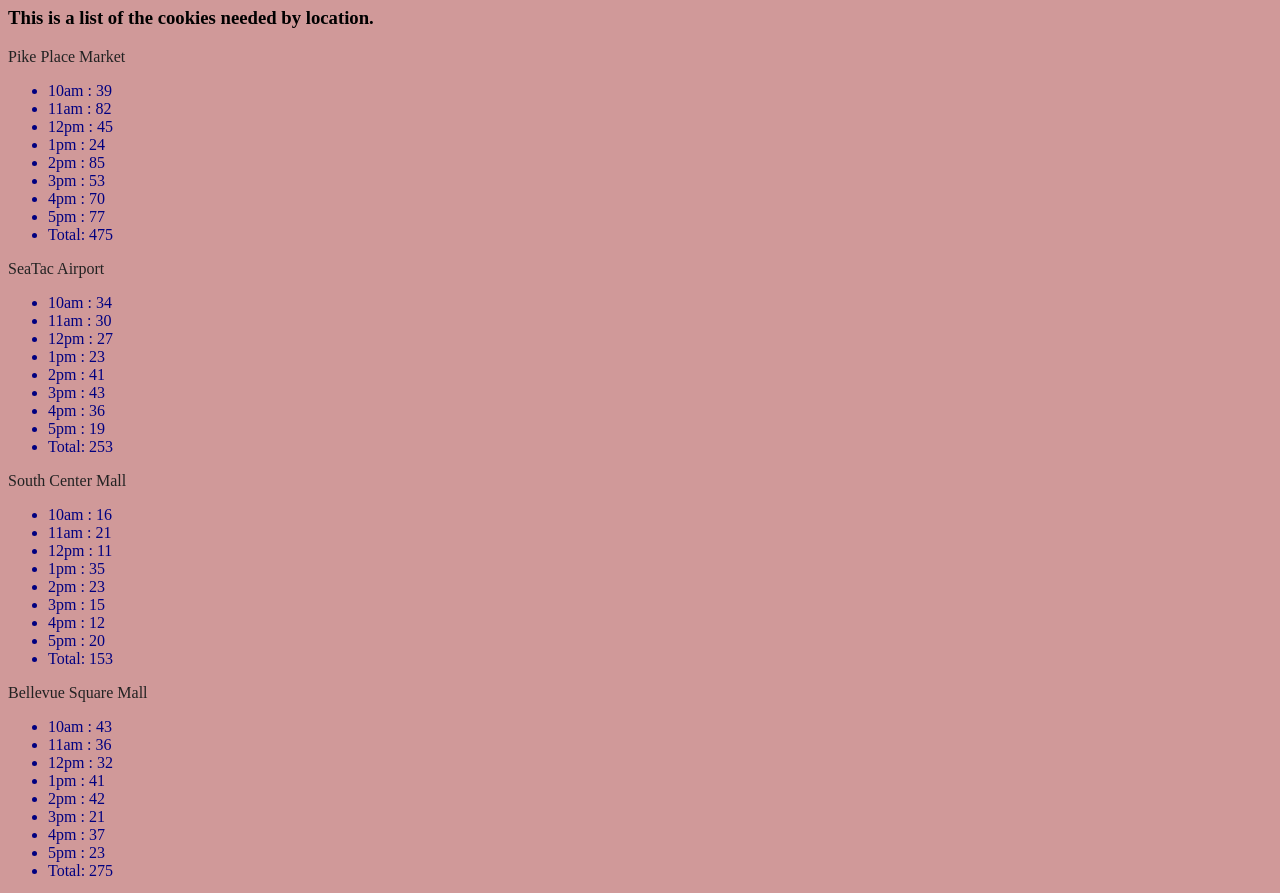
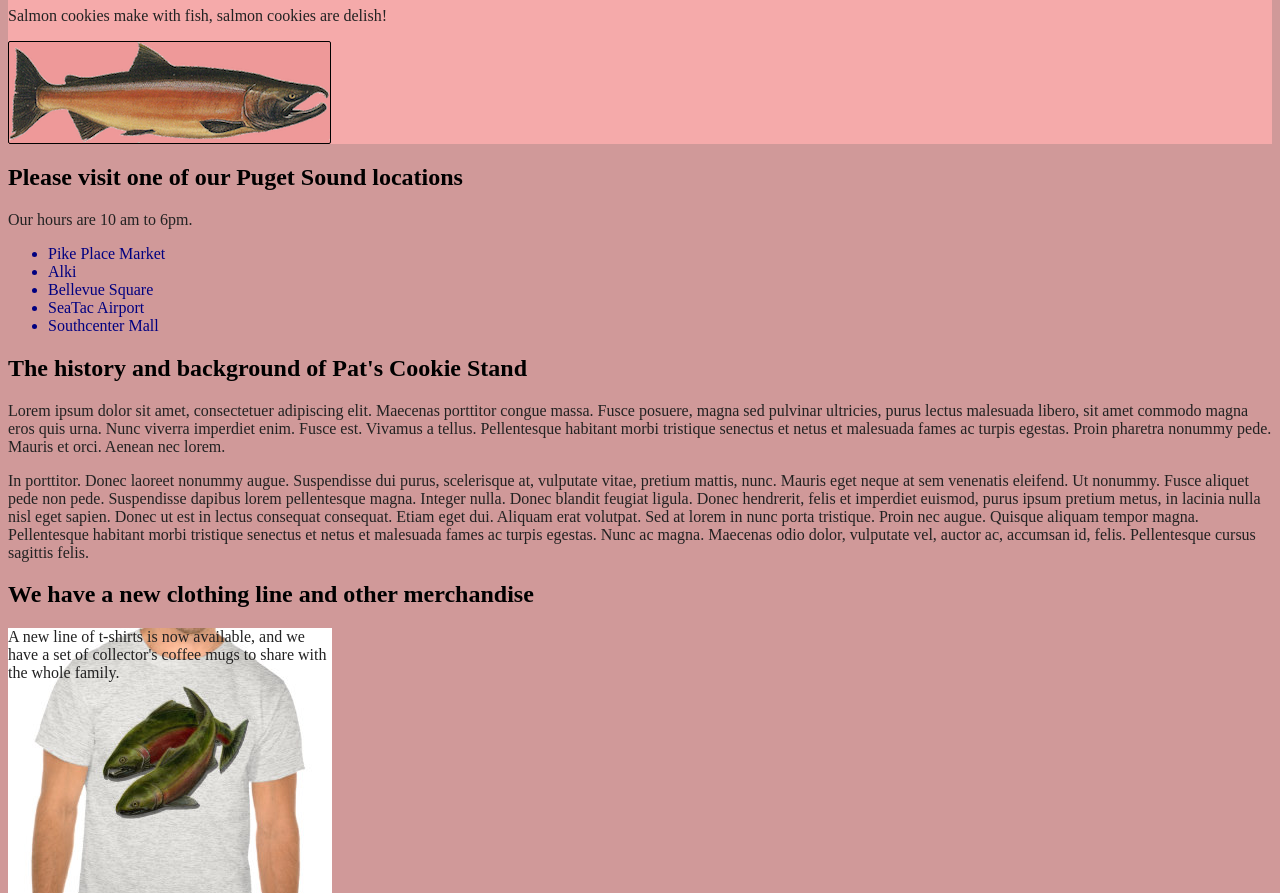
Before and after one commit to AaronFilson/cookie-stand, a plain HTML site: page index.html in a window 1280 px wide. Shown: the part 73-966 px from the top of the page. Drawn offline with Linux system fonts and the light colour scheme.

Commit message:
Created public page, moved sales into sales.html.

```diff
--- a/index.html
+++ b/index.html
@@ -9,16 +9,52 @@
 
 </head>
 <body>
-  <h1>Welcome to the Home of Pat's Cookie Stand!</h1>
+  <header>
+
+    <h1>Welcome to the Home of Pat's Cookie Stand!</h1>
+    <p></p>
+    <p>Salmon cookies make with fish, salmon cookies are delish!</p>
+    <div id='topLogo'></div>
+  </header>
+
+  <h2> Please visit one of our Puget Sound locations </h2>
+  <p>Our hours are 10 am to 6pm.
+    <ul>
+      <li>Pike Place Market</li>
+      <li>Alki</li>
+      <li>Bellevue Square</li>
+      <li>SeaTac Airport</li>
+      <li>Southcenter Mall</li>
+    </ul>
+  </p>
+
+
+<!-- 2 paragraphs of history, start with lorem ipsum -->
   <p></p>
-  <h3>This is a list of the cookies needed by location.</h3>
-  <p id='listPikePlace'></p>
-  <p id='listSeaTac'></p>
-  <p id='listSouthCenter'></p>
-  <p id='listBellevue'></p>
-  <p id='listAlki'></p>
+  <h2> The history and background of Pat's Cookie Stand</h2>
+  <p>
+  Lorem ipsum dolor sit amet, consectetuer adipiscing elit. Maecenas porttitor congue massa. Fusce posuere, magna sed pulvinar ultricies, purus lectus malesuada libero, sit amet commodo magna eros quis urna. Nunc viverra imperdiet enim. Fusce est. Vivamus a tellus. Pellentesque habitant morbi tristique senectus et netus et malesuada fames ac turpis egestas. Proin pharetra nonummy pede. Mauris et orci. Aenean nec lorem.</p>
 
-  <script src="app.js"></script>
+<p></p>
+
+<p>
+In porttitor. Donec laoreet nonummy augue. Suspendisse dui purus, scelerisque at, vulputate vitae, pretium mattis, nunc. Mauris eget neque at sem venenatis eleifend. Ut nonummy. Fusce aliquet pede non pede. Suspendisse dapibus lorem pellentesque magna. Integer nulla. Donec blandit feugiat ligula. Donec hendrerit, felis et imperdiet euismod, purus ipsum pretium metus, in lacinia nulla nisl eget sapien.
+Donec ut est in lectus consequat consequat. Etiam eget dui. Aliquam erat volutpat. Sed at lorem in nunc porta tristique. Proin nec augue. Quisque aliquam tempor magna. Pellentesque habitant morbi tristique senectus et netus et malesuada fames ac turpis egestas. Nunc ac magna. Maecenas odio dolor, vulputate vel, auctor ac, accumsan id, felis. Pellentesque cursus sagittis felis.
+</p>
+
+
+<!-- box of text promoting merch, use t-shirt image -->
+<h2> We have a new clothing line and other merchandise</h2>
+<div id ='merch'>
+<p> A new line of t-shirts is now available, and we have a set of collector's coffee
+  mugs to share with the whole family.</p>
+</div>
+<img src='img/fam-with-cookies.jpg' alt="A happy family with a jar of Pat's Salmon Cookies- get enough to share!" title='Salmon Cookies make your family happy!' />
+
+
+
+
+<!-- Pat's list of links to salmon themed events -->
 
   <!-- Last node, so we feature the logo at the bottom of the page. -->
   <div class='last'></div>
--- a/style.css
+++ b/style.css
@@ -31,6 +31,10 @@ div {
   background-color: #ee9999;
 }
 
+header {
+  background-color: #f5aaaa;
+}
+
 .last {
   border: 1px solid black;
   background-color: none;
@@ -53,3 +57,18 @@ div {
   font-family: Helvetica sans-serif;
   color: navy;
 }
+
+#topLogo {
+  background-image: url(img/salmon-small.png);
+  border: 1px solid black;
+  border-radius: 2px;
+  padding: 8px;
+  width: 305px;
+  height: 85px;
+}
+
+#merch {
+  background-image: url(img/salmon-t-shirt.jpg);
+  width: 324px;
+  height: 324px;
+}
```
Also changed, not shown: sales.html (added, +26 -0 lines), img/FancyFishMED.jpg (added), img/fam-with-cookies.jpg (added), img/salmon-small.png (added), img/salmon-t-shirt.jpg (added), 1 other file.
